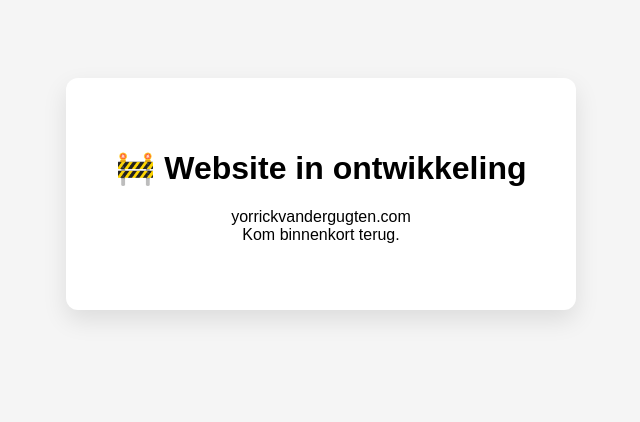
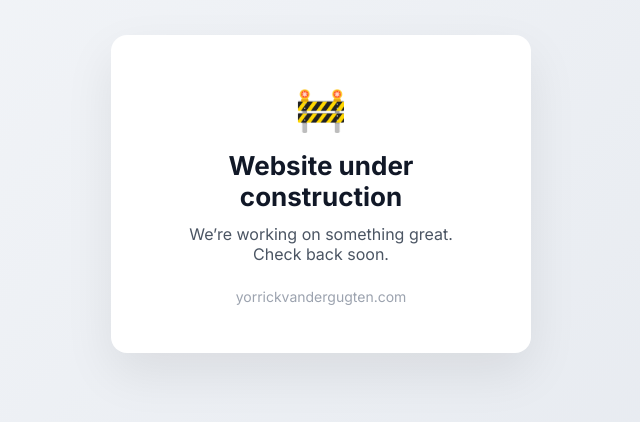
Before and after one commit to Damiandegroot/yorrickvandergugten.github.io, a plain HTML site: page index.html in a window 1280 px wide. Shown: the part 206-628 px from the top of the page, without its empty margins (319-959 px from the left). Drawn offline with Linux system fonts and the light colour scheme.

Commit message:
Update index.html

```diff
--- a/index.html
+++ b/index.html
@@ -1,32 +1,83 @@
 <!DOCTYPE html>
-<html lang="nl">
+<html lang="en">
 <head>
-  <meta charset="UTF-8">
-  <title>Website in ontwikkeling</title>
-  <meta name="viewport" content="width=device-width, initial-scale=1.0">
+  <meta charset="UTF-8" />
+  <meta name="viewport" content="width=device-width, initial-scale=1.0" />
+  <title>Website Under Construction</title>
+
+  <!-- Google Font -->
+  <link href="https://fonts.googleapis.com/css2?family=Inter:wght@400;600;700&display=swap" rel="stylesheet">
+
   <style>
+    * {
+      box-sizing: border-box;
+    }
+
     body {
       margin: 0;
       height: 100vh;
+      font-family: 'Inter', sans-serif;
+      background: linear-gradient(135deg, #f5f7fa, #e4e8ee);
       display: flex;
       align-items: center;
       justify-content: center;
-      background: #f5f5f5;
-      font-family: Arial, sans-serif;
     }
-    .box {
+
+    .card {
       background: #ffffff;
-      padding: 50px;
-      border-radius: 12px;
+      padding: 48px 56px;
+      border-radius: 16px;
       text-align: center;
-      box-shadow: 0 10px 25px rgba(0,0,0,0.1);
+      box-shadow: 0 20px 50px rgba(0, 0, 0, 0.08);
+      max-width: 420px;
+      width: 90%;
+      animation: fadeIn 0.8s ease-out;
+    }
+
+    .emoji {
+      font-size: 42px;
+      margin-bottom: 16px;
+    }
+
+    h1 {
+      font-size: 26px;
+      margin: 0 0 12px;
+      font-weight: 700;
+      color: #111827;
+    }
+
+    p {
+      font-size: 16px;
+      color: #4b5563;
+      margin: 0 0 24px;
+    }
+
+    .domain {
+      font-size: 14px;
+      color: #9ca3af;
+    }
+
+    @keyframes fadeIn {
+      from {
+        opacity: 0;
+        transform: translateY(12px);
+      }
+      to {
+        opacity: 1;
+        transform: translateY(0);
+      }
     }
   </style>
 </head>
 <body>
-  <div class="box">
-    <h1>🚧 Website in ontwikkeling</h1>
-    <p>yorrickvandergugten.com<br>Kom binnenkort terug.</p>
+  <div class="card">
+    <div class="emoji">🚧</div>
+    <h1>Website under construction</h1>
+    <p>We’re working on something great.<br />Check back soon.</p>
+    <div class="domain">yorrickvandergugten.com</div>
   </div>
 </body>
 </html>
+  </div>
+</body>
+</html>
```
